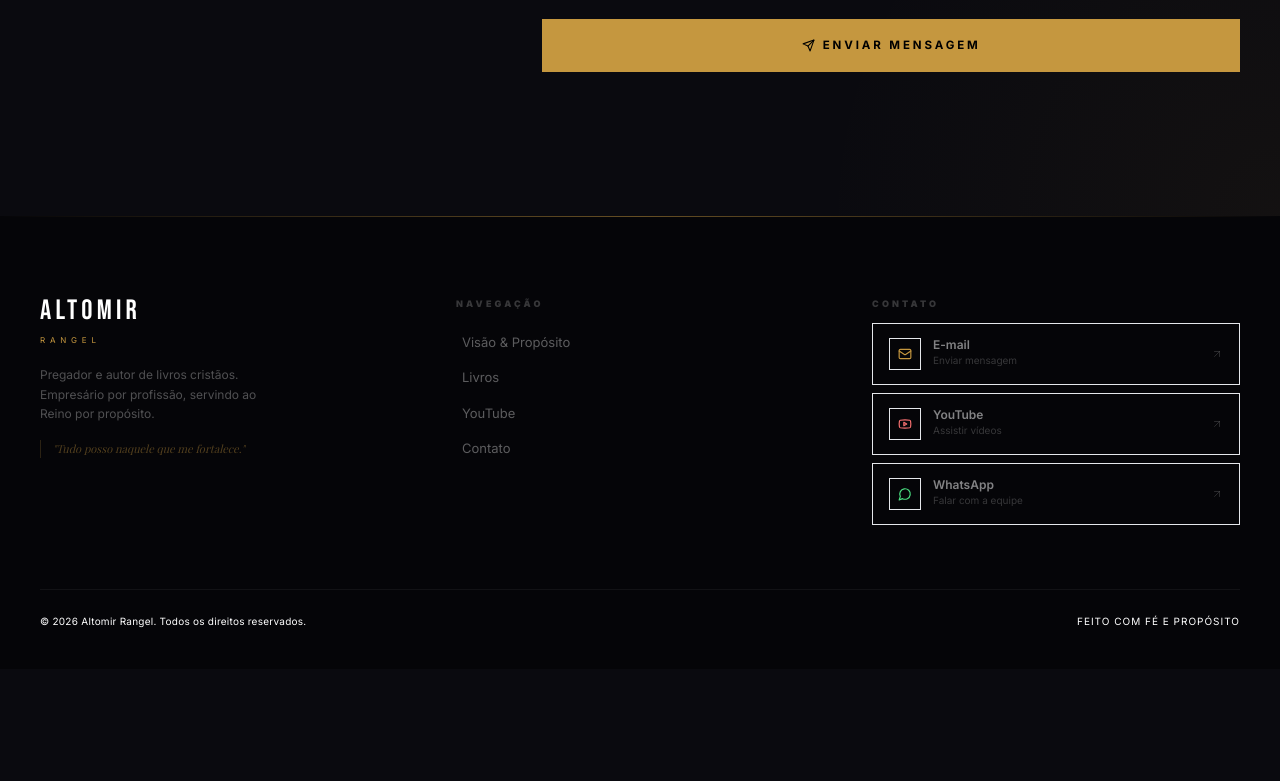
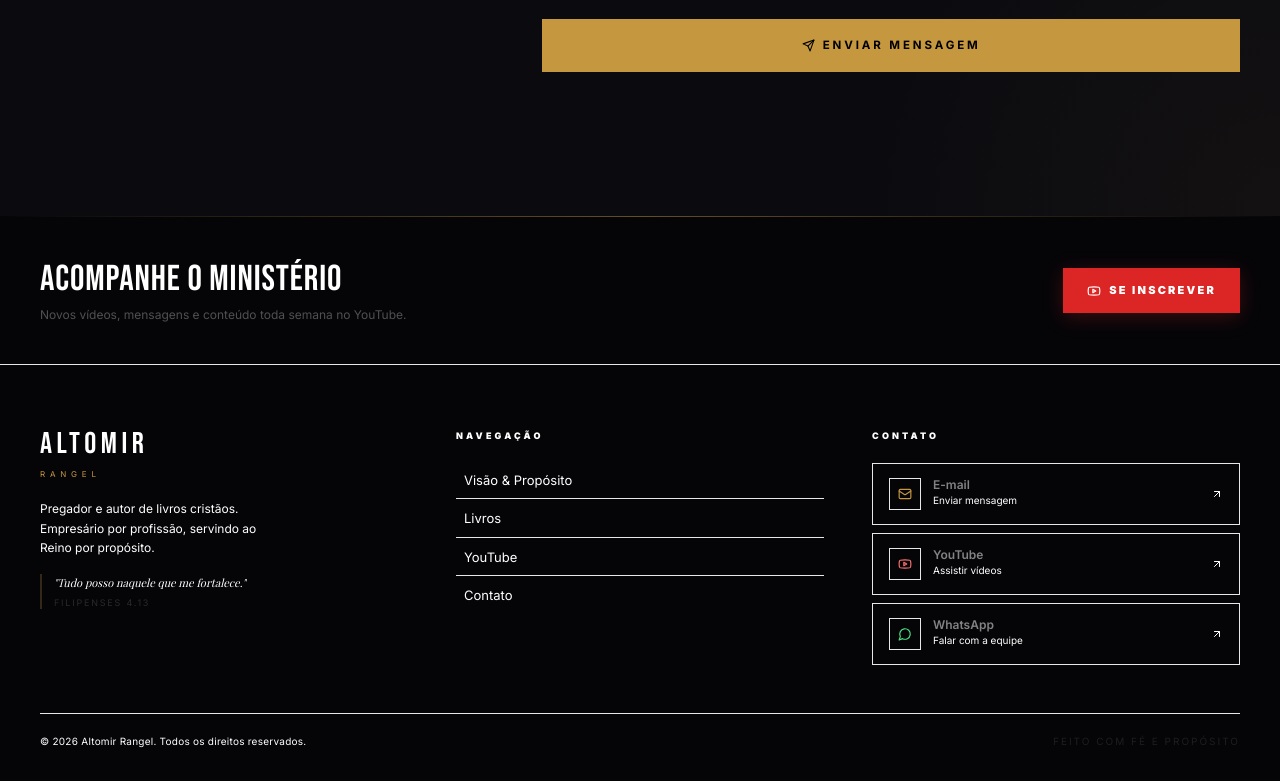
Before and after one commit to arthurrrangel/altomir-rangel, a Next.js app: page / in a window 1280 px wide. Shown: the part 9091-9872 px from the top of the page. Before the commit the page ends 9760 px from the top, so only its background shows below. Built offline with nearby package versions, Linux system fonts and the light colour scheme; no server answers; a web font is replaced by a local one.

Commit message:
ux: footer com CTA strip YouTube, versículo com referência, nav com separadores

```diff
--- a/components/Footer.tsx
+++ b/components/Footer.tsx
@@ -7,9 +7,8 @@ const contacts = [
     label: 'E-mail',
     desc: 'Enviar mensagem',
     iconColor: 'text-[#C5973F]',
-    accent: '[#C5973F]',
-    borderHover: 'hover:border-[#C5973F]/40',
-    bgHover: 'hover:bg-[#C5973F]/6',
+    borderHover: 'hover:border-[#C5973F]/35',
+    bgHover: 'hover:bg-[#C5973F]/5',
   },
   {
     href: 'https://www.youtube.com/@altomirrangel',
@@ -17,9 +16,8 @@ const contacts = [
     label: 'YouTube',
     desc: 'Assistir vídeos',
     iconColor: 'text-red-400',
-    accent: 'red-400',
-    borderHover: 'hover:border-red-500/40',
-    bgHover: 'hover:bg-red-500/6',
+    borderHover: 'hover:border-red-500/35',
+    bgHover: 'hover:bg-red-500/5',
     external: true,
   },
   {
@@ -28,9 +26,8 @@ const contacts = [
     label: 'WhatsApp',
     desc: 'Falar com a equipe',
     iconColor: 'text-green-400',
-    accent: 'green-400',
-    borderHover: 'hover:border-green-500/40',
-    bgHover: 'hover:bg-green-500/6',
+    borderHover: 'hover:border-green-500/35',
+    bgHover: 'hover:bg-green-500/5',
     external: true,
   },
 ]
@@ -49,40 +46,66 @@ export default function Footer() {
       {/* Linha dourada topo */}
       <div className="h-px bg-gradient-to-r from-transparent via-[#C5973F]/50 to-transparent" />
 
-      <div className="max-w-7xl mx-auto px-6 md:px-10 pt-14 md:pt-20 pb-8 md:pb-10">
+      {/* CTA strip */}
+      <div className="border-b border-white/4">
+        <div className="max-w-7xl mx-auto px-6 md:px-10 py-8 md:py-10 flex flex-col md:flex-row items-center justify-between gap-5">
+          <div className="text-center md:text-left">
+            <p className="font-bebas text-[clamp(22px,4vw,36px)] text-white leading-tight tracking-wide">
+              ACOMPANHE O MINISTÉRIO
+            </p>
+            <p className="font-inter text-white/30 text-[12px] mt-1">
+              Novos vídeos, mensagens e conteúdo toda semana no YouTube.
+            </p>
+          </div>
+          <a
+            href="https://www.youtube.com/@altomirrangel?sub_confirmation=1"
+            target="_blank" rel="noopener noreferrer"
+            className="flex-shrink-0 flex items-center gap-2 bg-red-600 hover:bg-red-500 text-white font-inter text-[11px] font-black tracking-[0.2em] uppercase px-6 py-3.5 transition-all duration-200 shadow-[0_4px_20px_rgba(220,38,38,0.25)] hover:shadow-[0_6px_28px_rgba(220,38,38,0.4)] active:scale-95"
+          >
+            <Youtube size={14} /> SE INSCREVER
+          </a>
+        </div>
+      </div>
 
       {/* Grid principal */}
-        <div className="grid md:grid-cols-3 gap-10 md:gap-12 mb-12 md:mb-16">
+      <div className="max-w-7xl mx-auto px-6 md:px-10 pt-12 md:pt-16 pb-8">
+        <div className="grid md:grid-cols-3 gap-10 md:gap-12 mb-12">
 
           {/* Brand */}
           <div className="flex flex-col gap-4 items-center md:items-start text-center md:text-left">
             <div>
-              <span className="font-bebas text-[28px] text-white tracking-[0.15em] block leading-none">ALTOMIR</span>
+              <span className="font-bebas text-[30px] text-white tracking-[0.15em] block leading-none">ALTOMIR</span>
               <span className="font-inter text-[8px] text-[#C5973F] tracking-[0.6em] uppercase">RANGEL</span>
             </div>
-            <p className="font-inter text-white/30 text-[12px] leading-relaxed max-w-[220px]">
-              Pregador e autor de livros cristãos. Empresário por profissão, servindo ao Reino por propósito.
+            <p className="font-inter text-white/28 text-[12px] leading-relaxed max-w-[220px]">
+              Pregador e autor de livros cristãos.<br />Empresário por profissão, servindo ao Reino por propósito.
             </p>
-            <p className="font-playfair text-[11px] italic text-[#C5973F]/40 max-w-[220px] leading-relaxed border-l border-[#C5973F]/20 pl-3">
+            <blockquote className="border-l-2 border-[#C5973F]/25 pl-3 max-w-[220px]">
+              <p className="font-playfair text-[11px] italic text-white/22 leading-relaxed">
                 "Tudo posso naquele que me fortalece."
               </p>
+              <cite className="font-inter text-[9px] text-white/15 not-italic tracking-[0.2em] uppercase mt-1 block">Filipenses 4.13</cite>
+            </blockquote>
           </div>
 
           {/* Navegação */}
-          <div className="flex flex-col gap-1 items-center md:items-start text-center md:text-left">
-            <span className="font-inter text-[9px] font-black tracking-[0.35em] text-white/20 uppercase mb-3">Navegação</span>
+          <div className="flex flex-col items-center md:items-start text-center md:text-left">
+            <span className="font-inter text-[9px] font-black tracking-[0.35em] text-white/18 uppercase mb-5">Navegação</span>
+            <div className="flex flex-col gap-0.5 w-full">
               {navLinks.map(l => (
                 <a key={l.href} href={l.href}
-                className="group flex items-center gap-1.5 font-inter text-[13px] text-white/35 hover:text-[#C5973F] transition-colors py-1.5 justify-center md:justify-start">
-                <span className="w-0 group-hover:w-3 overflow-hidden transition-all duration-200 h-px bg-[#C5973F]" />
+                  className="group flex items-center gap-2 font-inter text-[13px] text-white/32 hover:text-white/80 transition-all duration-200 py-2 justify-center md:justify-start border-b border-white/4 last:border-0">
+                  <span className="w-0 group-hover:w-4 h-px bg-[#C5973F] transition-all duration-300 flex-shrink-0" />
                   {l.label}
                 </a>
               ))}
             </div>
+          </div>
 
           {/* Contato */}
-          <div className="flex flex-col gap-2 items-center md:items-start">
-            <span className="font-inter text-[9px] font-black tracking-[0.35em] text-white/20 uppercase mb-1">Contato</span>
+          <div className="flex flex-col items-center md:items-start">
+            <span className="font-inter text-[9px] font-black tracking-[0.35em] text-white/18 uppercase mb-5">Contato</span>
+            <div className="flex flex-col gap-2 w-full">
               {contacts.map(c => {
                 const Icon = c.icon
                 return (
@@ -91,29 +114,30 @@ export default function Footer() {
                     href={c.href}
                     target={c.external ? '_blank' : undefined}
                     rel={c.external ? 'noopener noreferrer' : undefined}
-                  className={`group w-full flex items-center gap-3 px-4 py-3.5 border border-white/6 ${c.borderHover} ${c.bgHover} transition-all duration-200`}
+                    className={`group flex items-center gap-3 px-4 py-3.5 border border-white/6 ${c.borderHover} ${c.bgHover} transition-all duration-200`}
                   >
-                  <div className="w-8 h-8 flex items-center justify-center border border-white/8 group-hover:border-white/15 flex-shrink-0 transition-colors">
+                    <div className="w-8 h-8 flex items-center justify-center border border-white/8 group-hover:border-white/16 flex-shrink-0 transition-colors">
                       <Icon size={14} className={c.iconColor} />
                     </div>
                     <div className="flex-1 min-w-0">
-                    <p className="font-inter text-[12px] font-semibold text-white/50 group-hover:text-white/80 transition-colors leading-none">{c.label}</p>
-                    <p className="font-inter text-[10px] text-white/20 group-hover:text-white/35 transition-colors mt-0.5">{c.desc}</p>
+                      <p className="font-inter text-[12px] font-semibold text-white/50 group-hover:text-white/85 transition-colors leading-none">{c.label}</p>
+                      <p className="font-inter text-[10px] text-white/18 group-hover:text-white/35 transition-colors mt-0.5">{c.desc}</p>
                     </div>
-                  <ArrowUpRight size={12} className="text-white/15 group-hover:text-white/40 transition-colors flex-shrink-0" />
+                    <ArrowUpRight size={12} className="text-white/12 group-hover:text-white/40 group-hover:translate-x-0.5 group-hover:-translate-y-0.5 transition-all flex-shrink-0" />
                   </a>
                 )
               })}
+            </div>
           </div>
 
         </div>
 
         {/* Bottom bar */}
-        <div className="pt-6 border-t border-white/5 flex flex-col sm:flex-row items-center justify-between gap-2">
-          <span className="font-inter text-[10px] text-white/18 tracking-wide">
+        <div className="pt-5 border-t border-white/4 flex flex-col sm:flex-row items-center justify-between gap-2">
+          <span className="font-inter text-[10px] text-white/16 tracking-wide">
             &copy; {year} Altomir Rangel. Todos os direitos reservados.
           </span>
-          <span className="font-inter text-[10px] text-white/12 tracking-widest uppercase">
+          <span className="font-inter text-[10px] text-white/10 tracking-[0.2em] uppercase">
             Feito com fé e propósito
           </span>
         </div>
```
Lines whose indentation alone changed are shown as unchanged.
